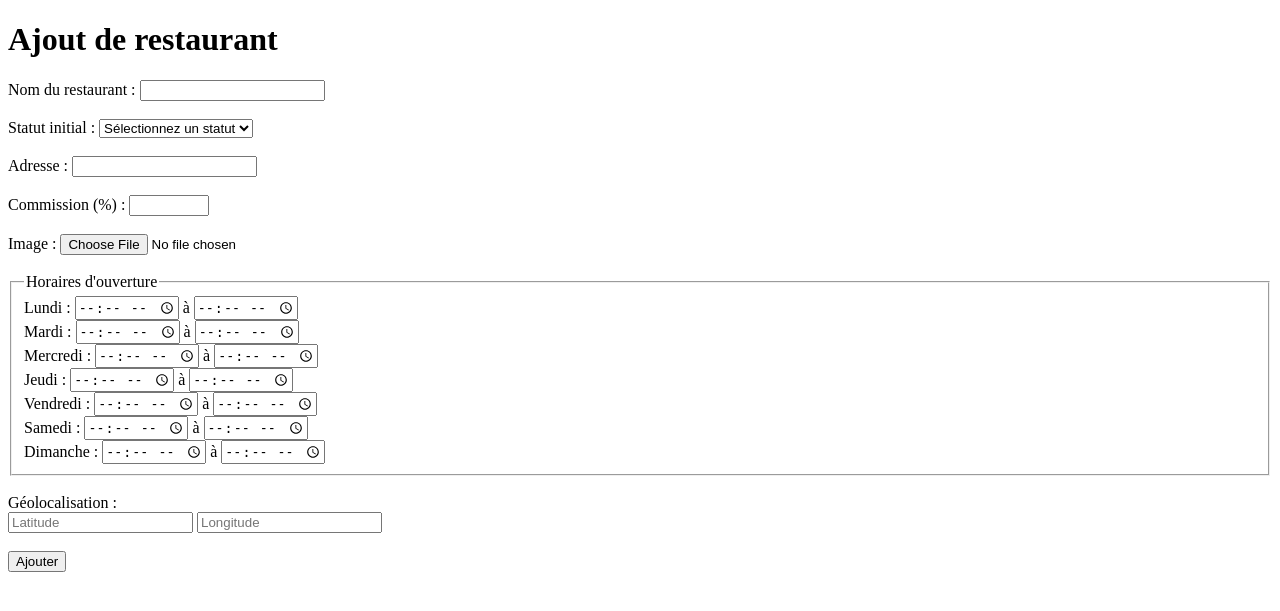
After one commit to Virtual-Vision-Synergy/m-lunch, a Django app: page /staff/ajouter-resto/ in a window 1280 px wide. The commit adds this page. Shown: the top 611 px of the page. Run offline with Django 5.2, Linux system fonts and the light colour scheme; data that the repository does not hold is empty.

Commit message:
ajout de restaurant backoffice

```diff
--- a/backoffice/templates/backoffice/restaurant.html
+++ b/backoffice/templates/backoffice/restaurant.html
@@ -96,5 +96,10 @@
         {% endfor %}
 
     </section>
+    <div style="text-align:center; margin-top: 20px;">
+        <form action="{% url 'backoffice_restaurant_ajouter' %}" method="get">
+            <button type="submit">Ajouter un restaurant</button>
+        </form>
+    </div>
 </body>
 </html>
--- /dev/null
+++ b/backoffice/templates/backoffice/restaurant_ajout.html
@@ -0,0 +1,57 @@
+<!DOCTYPE html>
+<html lang="fr">
+<head>
+    <meta charset="UTF-8">
+    <title>Ajout de restaurant</title>
+</head>
+<body>
+    <h1>Ajout de restaurant</h1>
+
+    {% if message %}
+        <div style="color: {% if message_type == 'success' %}green{% else %}red{% endif %};">
+            {{ message }}
+        </div>
+    {% endif %}
+
+    <form method="post" action="{% url 'ajouter_restaurant' %}" enctype="multipart/form-data">
+        {% csrf_token %}
+
+        <label for="nom">Nom du restaurant :</label>
+        <input type="text" id="nom" name="nom" maxlength="150" required><br><br>
+
+        <label for="initial_statut_id">Statut initial :</label>
+        <select id="initial_statut_id" name="initial_statut_id" required>
+            <option value="">Sélectionnez un statut</option>
+            {% for statut in statuts %}
+                <option value="{{ statut.id }}">{{ statut.appellation }}</option>
+            {% endfor %}
+        </select><br><br>
+
+        <label for="adresse">Adresse :</label>
+        <input type="text" id="adresse" name="adresse"><br><br>
+
+        <label for="commission">Commission (%) :</label>
+        <input type="number" id="commission" name="commission" min="0" max="100" step="0.1" required><br><br>
+
+        <label for="image">Image :</label>
+        <input type="file" id="image" name="image" accept="image/*"><br><br>
+
+        <fieldset>
+            <legend>Horaires d'ouverture</legend>
+            {% for day in jours %}
+                <label>{{ day|capfirst }} :</label>
+                <input type="time" name="horaire_{{ day }}_debut" >
+                à
+                <input type="time" name="horaire_{{ day }}_fin" ><br>
+            {% endfor %}
+        </fieldset>
+        <br>
+
+        <label>Géolocalisation :</label><br>
+        <input type="number" step="0.000001" name="geo_position_lat" placeholder="Latitude" required>
+        <input type="number" step="0.000001" name="geo_position_lng" placeholder="Longitude" required><br><br>
+
+        <button type="submit">Ajouter</button>
+    </form>
+</body>
+</html>
--- a/backoffice/urls.py
+++ b/backoffice/urls.py
@@ -6,4 +6,6 @@ urlpatterns = [
     path('restaurant/', views.restaurant, name='backoffice_restaurant'),
     path('commande/', views.commande, name='backoffice_commande'),
     path('restaurant-commandes/<int:restaurant_id>/', views.restaurant_commandes, name='backoffice_restaurant_commandes'),
+    path('restaurant-ajout/', views.restaurant_ajouter, name='backoffice_restaurant_ajouter'),
+    path('ajouter-resto/', views.ajouter_restaurant, name='ajouter_restaurant')
 ]
--- a/backoffice/views.py
+++ b/backoffice/views.py
@@ -2,8 +2,12 @@ from django.shortcuts import render
 from mlunch.core.services import CommandeService
 from mlunch.core.services import RestaurantService
 from mlunch.core.services import ZoneService
-from mlunch.core.models import StatutCommande, ModePaiement
 
+from mlunch.core.models import StatutRestaurant, Commission, Horaire, Zone, ZoneRestaurant, Restaurant, StatutCommande, ModePaiement
+import os
+from django.conf import settings
+from math import radians, cos, sin, asin, sqrt
+from django.db import transaction
 
 def index(request):
     commandes_en_attente = CommandeService.get_commandes_en_attente()
@@ -59,3 +63,148 @@ def restaurant_commandes(request, restaurant_id):
         'date_debut': date_debut,
         'date_fin': date_fin,
     })
+
+# AJOUT DE RESTAURANT
+
+def restaurant_ajouter(request):
+    jours = ['lundi', 'mardi', 'mercredi', 'jeudi', 'vendredi', 'samedi', 'dimanche']
+    return render(request, 'backoffice/restaurant_ajout.html', {
+        'message': None,
+        'statuts': StatutRestaurant.objects.all(),
+        'jours': jours,
+    })
+
+
+def haversine(lon1, lat1, lon2, lat2):
+    """Retourne la distance en km entre deux points GPS."""
+    lon1, lat1, lon2, lat2 = map(radians, [lon1, lat1, lon2, lat2])
+    dlon = lon2 - lon1
+    dlat = lat2 - lat1
+    a = sin(dlat / 2) ** 2 + cos(lat1) * cos(lat2) * sin(dlon / 2) ** 2
+    c = 2 * asin(sqrt(a))
+    return 6371 * c  # Rayon Terre
+
+### === EXTRACTIONS FORMULAIRE === ###
+def extract_coordinates(request):
+    try:
+        lat = float(request.POST.get('geo_position_lat'))
+        lng = float(request.POST.get('geo_position_lng'))
+        return lat, lng
+    except (ValueError, TypeError):
+        raise Exception("Coordonnées GPS invalides")
+
+def save_image(image_file):
+    if not image_file:
+        return None
+    images_dir = os.path.join(settings.BASE_DIR, 'backoffice', 'static', 'images')
+    os.makedirs(images_dir, exist_ok=True)
+    image_name = image_file.name
+    image_path = os.path.join(images_dir, image_name)
+    with open(image_path, 'wb+') as destination:
+        for chunk in image_file.chunks():
+            destination.write(chunk)
+    return image_name
+
+### === BASES DE DONNÉES === ###
+def create_restaurant_and_statut(nom, initial_statut_id, adresse, image_name, geo_position):
+    result = RestaurantService.create_restaurant(
+        nom=nom,
+        initial_statut_id=initial_statut_id,
+        adresse=adresse,
+        image=image_name,
+        geo_position=geo_position
+    )
+    if "error" in result:
+        raise Exception(result["error"])
+    return Restaurant.objects.get(id=result["restaurant"]["id"])
+
+def insert_commission(restaurant, commission_value):
+    Commission.objects.create(
+        restaurant=restaurant,
+        valeur=int(commission_value)
+    )
+
+def insert_horaires(restaurant, request):
+    jours = ["lundi", "mardi", "mercredi", "jeudi", "vendredi", "samedi", "dimanche"]
+    for i, day in enumerate(jours):
+        horaire_debut = request.POST.get(f"horaire_{day}_debut")
+        horaire_fin = request.POST.get(f"horaire_{day}_fin")
+        if horaire_debut and horaire_fin:
+            Horaire.objects.create(
+                restaurant=restaurant,
+                le_jour=i,
+                horaire_debut=horaire_debut,
+                horaire_fin=horaire_fin
+            )
+def extract_first_point_from_polygon(wkt_polygon):
+    try:
+        points_str = wkt_polygon.replace('POLYGON((', '').replace('))', '')
+        first_point_str = points_str.split(',')[0].strip()
+        lon_str, lat_str = first_point_str.split()
+        return float(lon_str), float(lat_str)  # inversion ici -> retourne (lon, lat)
+    except Exception:
+        return None, None
+
+def find_closest_zone(lat, lng, max_distance_km=5):
+    closest_zone = None
+    min_distance = float('inf')
+    for zone in Zone.objects.all():
+        if not zone.zone:
+            continue
+        zone_lon, zone_lat = extract_first_point_from_polygon(zone.zone)  # Notez l'ordre changé
+        if zone_lat is None or zone_lon is None:
+            continue
+        distance = haversine(lng, lat, zone_lon, zone_lat)  # lon1, lat1, lon2, lat2
+        print(f"Zone {zone.nom}: distance={distance} km")  # Debug
+        if distance < min_distance and distance <= max_distance_km:
+            min_distance = distance
+            closest_zone = zone
+    if not closest_zone:
+        raise Exception("Aucune zone trouvée à moins de 5 km")
+    return closest_zone
+
+def assign_zone_to_restaurant(restaurant, zone):
+    ZoneRestaurant.objects.create(restaurant=restaurant, zone=zone)
+
+### === FONCTION PRINCIPALE === ###
+def ajouter_restaurant(request):
+    message = None
+    message_type = None
+
+    if request.method == 'POST':
+        try:
+            with transaction.atomic():
+
+                nom = request.POST.get('nom')
+                initial_statut_id = request.POST.get('initial_statut_id')
+                adresse = request.POST.get('adresse')
+                commission_value = request.POST.get('commission')
+                image_file = request.FILES.get('image')
+
+                lat, lng = extract_coordinates(request)
+                geo_position = (lat, lng)
+
+                image_name = save_image(image_file)
+                restaurant = create_restaurant_and_statut(nom, initial_statut_id, adresse, image_name, geo_position)
+
+                insert_commission(restaurant, commission_value)
+                insert_horaires(restaurant, request)
+
+                zone = find_closest_zone(lat, lng)
+                assign_zone_to_restaurant(restaurant, zone)
+
+                message = "Restaurant ajouté avec succès et zone attribuée"
+                message_type = "success"
+
+        except Exception as e:
+            message = f"Erreur : {str(e)}"
+            message_type = "error"
+
+    statuts = StatutRestaurant.objects.all()
+    jours = ['lundi', 'mardi', 'mercredi', 'jeudi', 'vendredi', 'samedi', 'dimanche']
+    return render(request, 'backoffice/restaurant_ajout.html', {
+        'message': message,
+        'message_type': message_type,
+        'jours': jours,
+        'statuts': statuts
+    })
```
Also changed, not shown: backoffice/static/images/velo2.jpg (added), backoffice/static/images/velo4.jpg (added), backoffice/static/images/velo5-removebg-preview.png (added), backoffice/static/images/velo6.jpg (added), mlunch/core/services/restaurant_service.py (line endings or trailing spaces).
